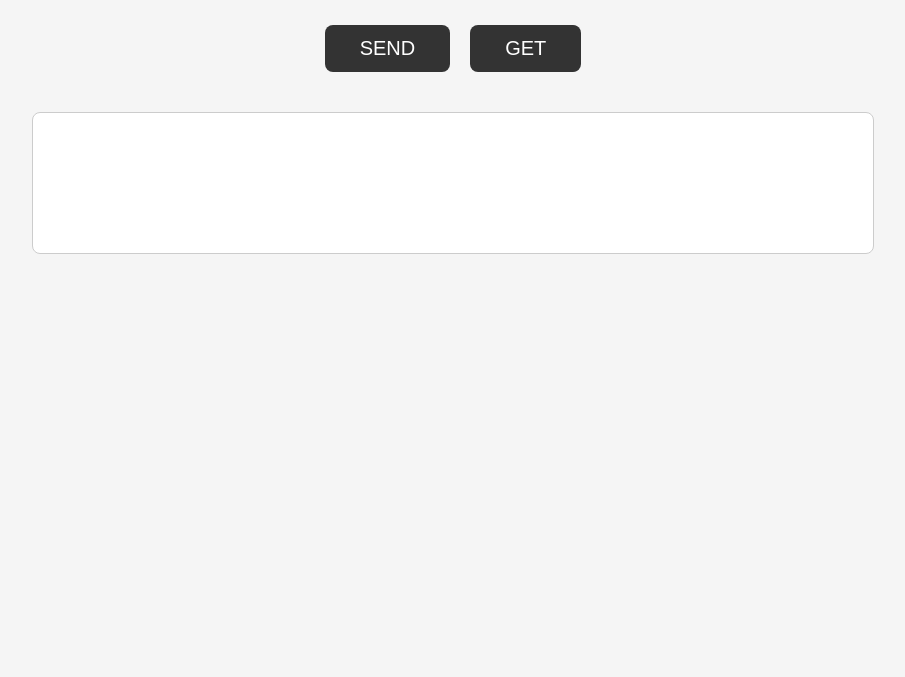
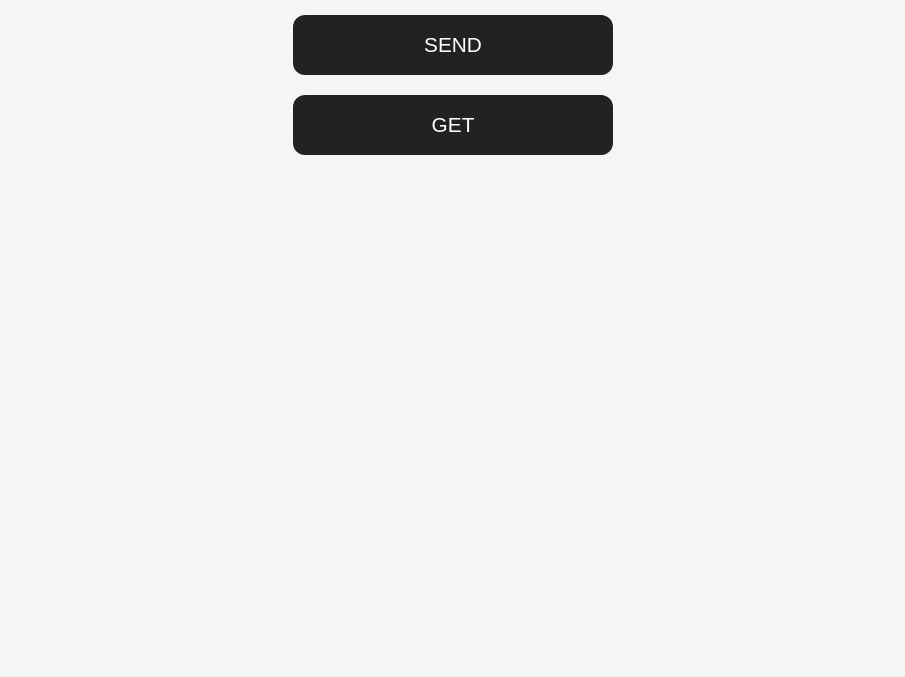
Before and after one commit to Oscar4Ayl/copypaste1, a plain HTML site: page index.html in a window 1280 px wide. Shown: the part 123-800 px from the top of the page, without its empty margins (187-1092 px from the left). Drawn offline with Linux system fonts and the light colour scheme.

Commit message:
Add files via upload

```diff
--- a/index.html
+++ b/index.html
@@ -2,7 +2,9 @@
 <html lang="fr">
 <head>
     <meta charset="UTF-8">
+    <meta name="viewport" content="width=device-width, initial-scale=1.0">
     <title>copy-paste</title>
+
     <link rel="stylesheet" href="style.css">
 </head>
 
@@ -15,7 +17,7 @@
         <button id="get">GET</button>
     </div>
 
-    <pre id="result"></pre>
+    <p id="status"></p>
 
     <script src="script.js"></script>
 
--- a/script.js
+++ b/script.js
@@ -2,10 +2,10 @@ const SERVER = "https://oscar4ayl.alwaysdata.net";
 
 const sendButton = document.getElementById("send");
 const getButton = document.getElementById("get");
-const result = document.getElementById("result");
+const status = document.getElementById("status");
 
 
-// SEND : envoie le contenu du presse-papier local au serveur
+// SEND
 sendButton.onclick = async function () {
 
     try {
@@ -23,19 +23,20 @@ sendButton.onclick = async function () {
             })
         });
 
-        const retour = await response.text();
-
-        result.textContent = retour;
+        if (response.ok)
+            status.textContent = "OK";
+        else
+            status.textContent = "ERREUR";
 
     } catch (error) {
 
-        result.textContent = "Erreur SEND : " + error;
+        status.textContent = "ERREUR";
 
     }
 };
 
 
-// GET : récupère le contenu du serveur
+// GET
 getButton.onclick = async function () {
 
     try {
@@ -50,14 +51,15 @@ getButton.onclick = async function () {
             })
         });
 
+        const texte = await response.text();
 
-        const texte = await response.text();
         await navigator.clipboard.writeText(texte);
-        result.textContent = texte;
+
+        status.textContent = "OK";
 
     } catch (error) {
 
-        result.textContent = "Erreur serveur : " + error;
+        status.textContent = "ERREUR";
 
     }
 };
--- a/style.css
+++ b/style.css
@@ -1,45 +1,42 @@
 body {
+    margin: 0;
+    padding: 40px 20px;
     font-family: Arial, sans-serif;
+    background: #f5f5f5;
     text-align: center;
-    margin-top: 60px;
-    background-color: #f5f5f5;
 }
 
 h1 {
-    font-size: 42px;
+    font-size: 2rem;
     margin-bottom: 40px;
 }
 
 .buttons {
     display: flex;
-    justify-content: center;
+    flex-direction: column;
     gap: 20px;
+    max-width: 320px;
+    margin: 0 auto;
 }
 
 button {
-    font-size: 20px;
-    padding: 12px 35px;
+    width: 100%;
+    height: 60px;
+    font-size: 1.3rem;
     border: none;
-    border-radius: 8px;
+    border-radius: 12px;
+    background: #222;
+    color: white;
     cursor: pointer;
-    background-color: #333;
-    color: white;
 }
 
-button:hover {
-    background-color: #555;
+button:active {
+    background: #555;
 }
 
-pre {
-    margin: 40px auto;
-    width: 80%;
-    max-width: 800px;
-    min-height: 100px;
-    padding: 20px;
-    text-align: left;
-    background-color: white;
-    border: 1px solid #ccc;
-    border-radius: 8px;
-    white-space: pre-wrap;
-    overflow-wrap: break-word;
+#status {
+    margin-top: 30px;
+    font-size: 1.2rem;
+    font-weight: bold;
+    min-height: 1.5em;
 }
```
